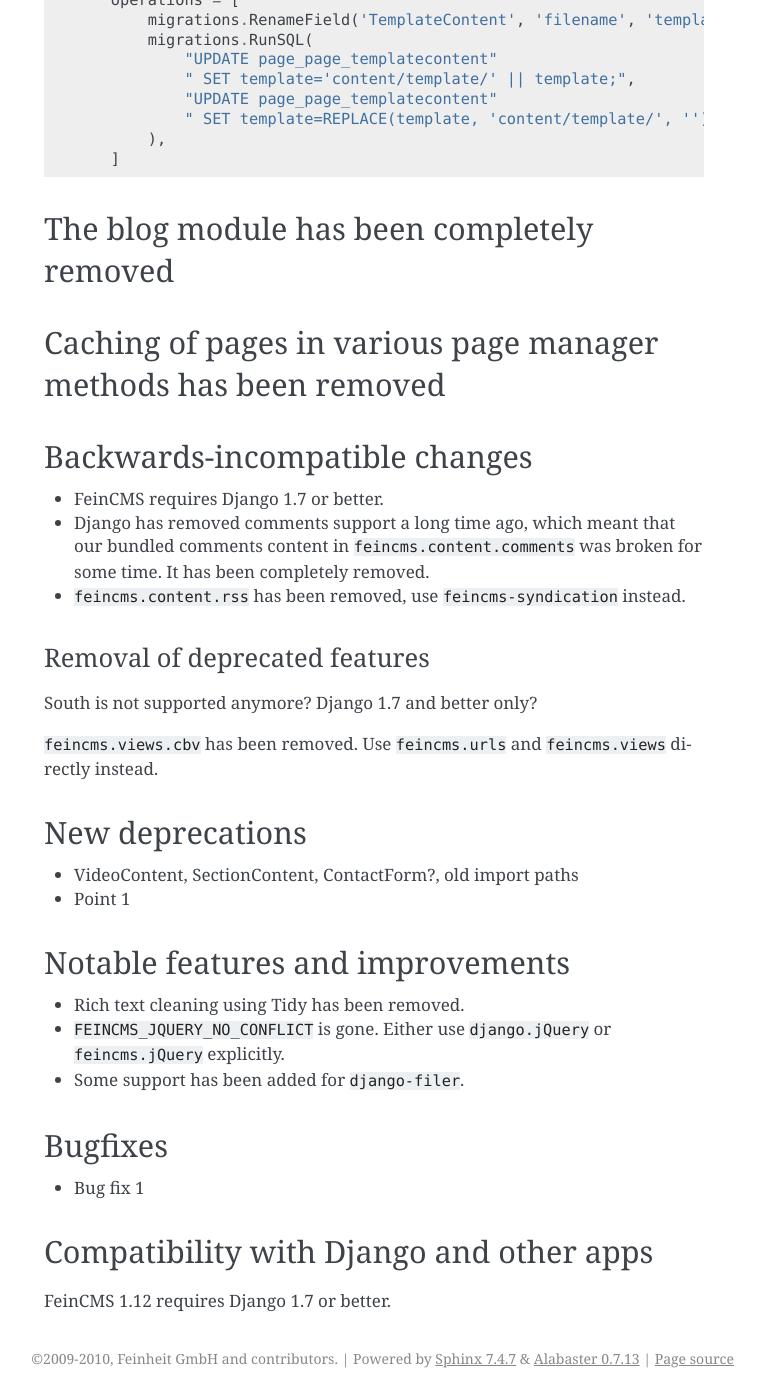
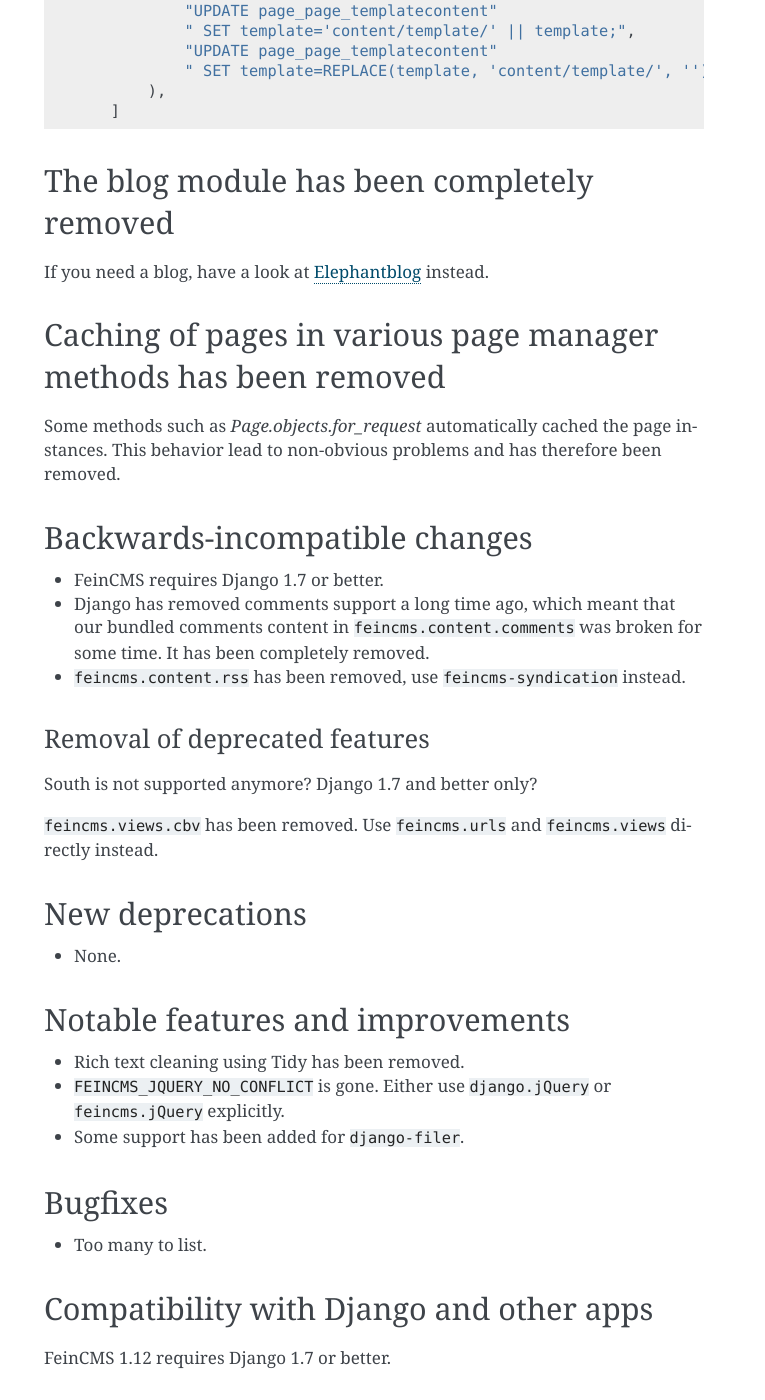
Before and after one commit to feincms/feincms, a Sphinx documentation site: the page built from docs/releases/1.12.rst, in a window 1280 px wide and 1400 px high, scrolled down 981 px. Shown: the whole window, without its empty margins (376-1141 px from the left). Built offline with Sphinx 7.4.7, drawn with Linux system fonts in a browser that asks for light colours; some of the changed text lies outside the part shown.

Commit message:
Update the release notes

```diff
--- a/docs/releases/1.12.rst
+++ b/docs/releases/1.12.rst
@@ -6,11 +6,10 @@
 
 .. warning::
 
-   This is a cleanup release. Lots of changes ahead!
+   This is a cleanup release. Lots of changes ahead! Please report problems
+   in our issue tracker on Github_!
 
-
-Simplification of import paths
-==============================
+.. _Github: https://github.com/feincms/feincms/issues
 
 
 Template content requires explicit list of templates
@@ -56,9 +55,17 @@
 The blog module has been completely removed
 ============================================
 
+If you need a blog, have a look at Elephantblog_ instead.
+
+.. _Elephantblog: https://github.com/feincms/feincms-elephantblog
+
 
 Caching of pages in various page manager methods has been removed
 =================================================================
+
+Some methods such as `Page.objects.for_request` automatically cached
+the page instances. This behavior lead to non-obvious problems and has
+therefore been removed.
 
 
 Backwards-incompatible changes
@@ -86,8 +93,7 @@
 New deprecations
 ================
 
-* VideoContent, SectionContent, ContactForm?, old import paths
-* Point 1
+* None.
 
 
 Notable features and improvements
@@ -103,7 +109,7 @@
 Bugfixes
 ========
 
-* Bug fix 1
+* Too many to list.
 
 
 Compatibility with Django and other apps
```
